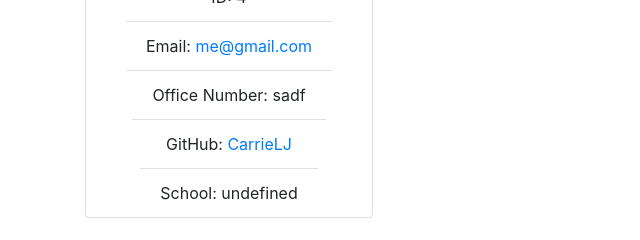
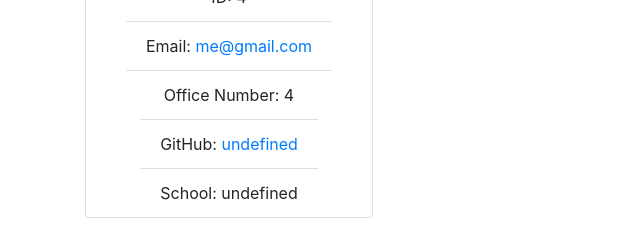
Before and after one commit to CarrieLJ/10-OOP-Employee-Profile, a website: page html_template.html in a window 1280 px wide. Shown: the part 383-623 px from the top of the page, 0-640 px from the left. Drawn offline with nearby package versions, Linux system fonts and the light colour scheme.

```diff
--- a/html_template.html
+++ b/html_template.html
@@ -21,8 +21,8 @@
                 <ul class="list-group list-group-flush align-items-center">
                   <li class="list-group-item">ID: 4</li>
                   <li class="list-group-item">Email: <a href="mailto:"> me@gmail.com</a></li>
-                  <li class="list-group-item">Office Number: sadf</li>
-                  <li class="list-group-item">GitHub: <a href="https://github.com/CarrieLJ">CarrieLJ</a></li>
+                  <li class="list-group-item">Office Number: 4</li>
+                  <li class="list-group-item">GitHub: <a href="undefined">undefined</a></li>
                   <li class="list-group-item">School: undefined</li>
                 </ul>
               </div>
--- a/index.js
+++ b/index.js
@@ -35,6 +35,7 @@
             //     return internQuestions
             // } else writeToFile();
             }
+
         //if yes, go to title list to add engineer or intern
         //if no,
         // Function call to initialize app
@@ -98,6 +99,9 @@
 ]
 
 // Create a function to write HTML page
+
+
+
 function writeToFile(fileName, data) {
     return fs.writeFileSync(path.join(process.cwd(), fileName), data)
 }
```
Also changed, not shown: lib/engineerQuestions.js (added, +29 -0 lines), lib/questions.js (added, +45 -0 lines), README.md, 1 other file.
